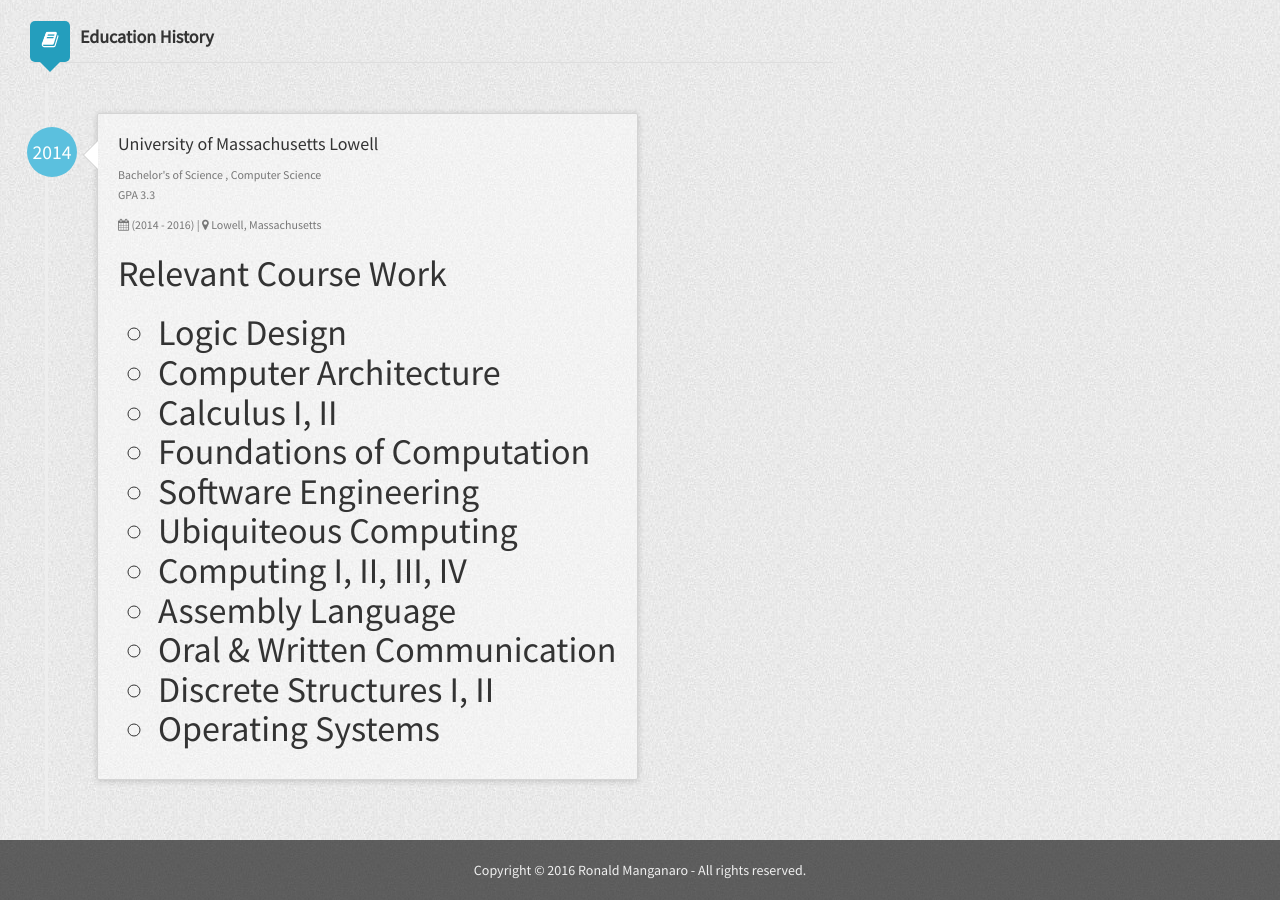
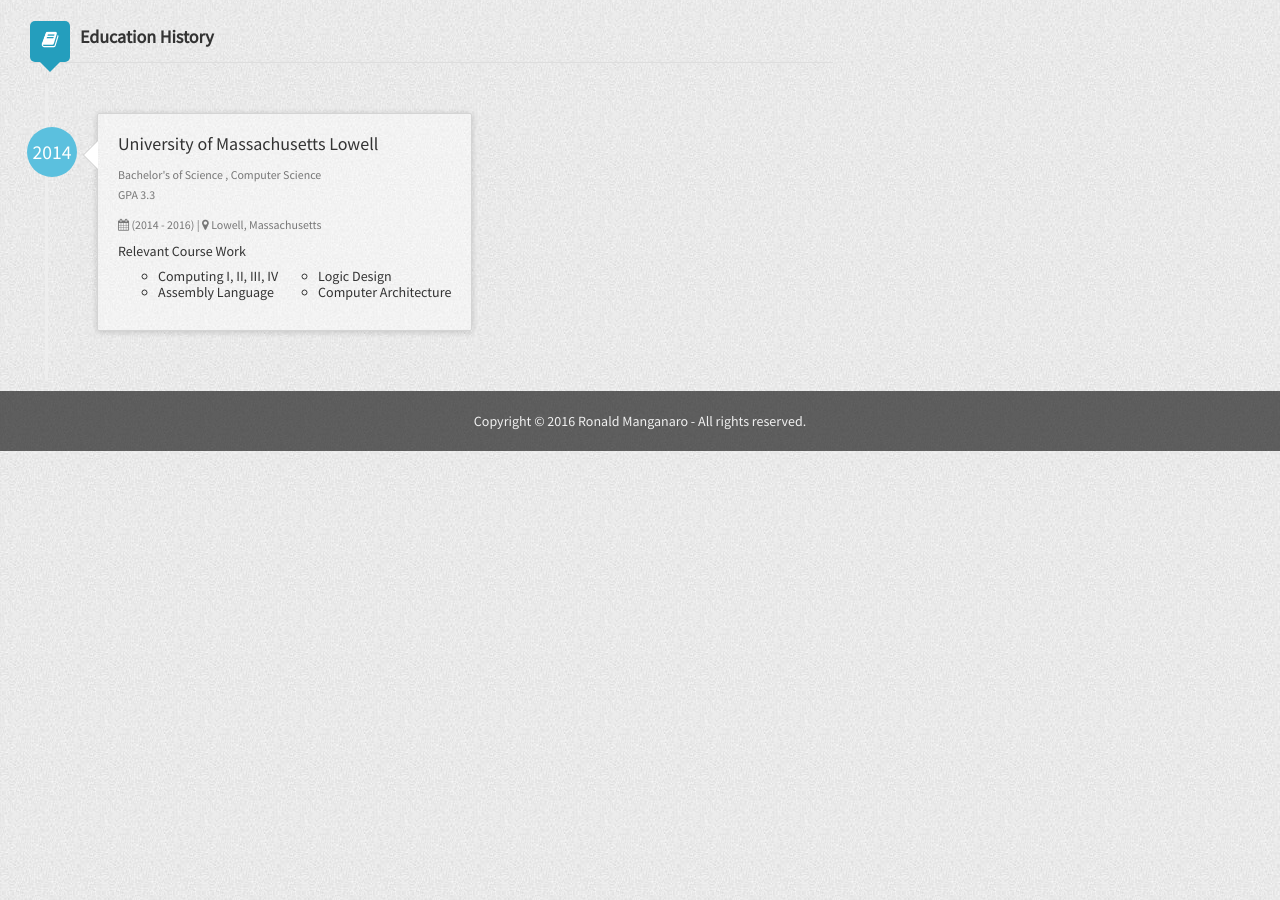
Before and after one commit to ronaldmanganaro/resume, a Jekyll site: the page built from index.html, in a window 1280 px wide and 900 px high, scrolled down 1105 px. Built offline with Jekyll 4.4.1, drawn with Linux system fonts in a browser that asks for light colours; nearby versions of some CDN libraries.

Commit message:
changing the config

```diff
--- a/_config.yml
+++ b/_config.yml
@@ -56,7 +56,7 @@
       major: Computer Science<br>GPA 3.3
       started: 2014
       duration: (2014 - 2016)
-      description: <h1>Relevant Course Work<h1><table><tr><td><ul><li>Computing I, II, III, IV</li><li>Assembly Language</li><li>Oral &amp; Written Communication</li><li>Discrete Structures I, II</li><li>Operating Systems</li></ul><td></tr><tr><ul><li>Logic Design</li><li>Computer Architecture</li><li>Calculus I, II</li><li>Foundations of Computation</li><li>Software Engineering</li><li>Ubiquiteous Computing</li></ul></tr></table>
+      description: <h5>Relevant Course Work<h5> <table><tr><td><ul><li>Computing I, II, III, IV</li></ul></td><td><ul><li>Logic Design</li></ul></td></tr> <tr><td><ul><li>Assembly Language</li></ul></td><td><ul><li>Computer Architecture</li></ul></td></tr> </table>
   languages:
     - language1:
       name: Chinese
```
